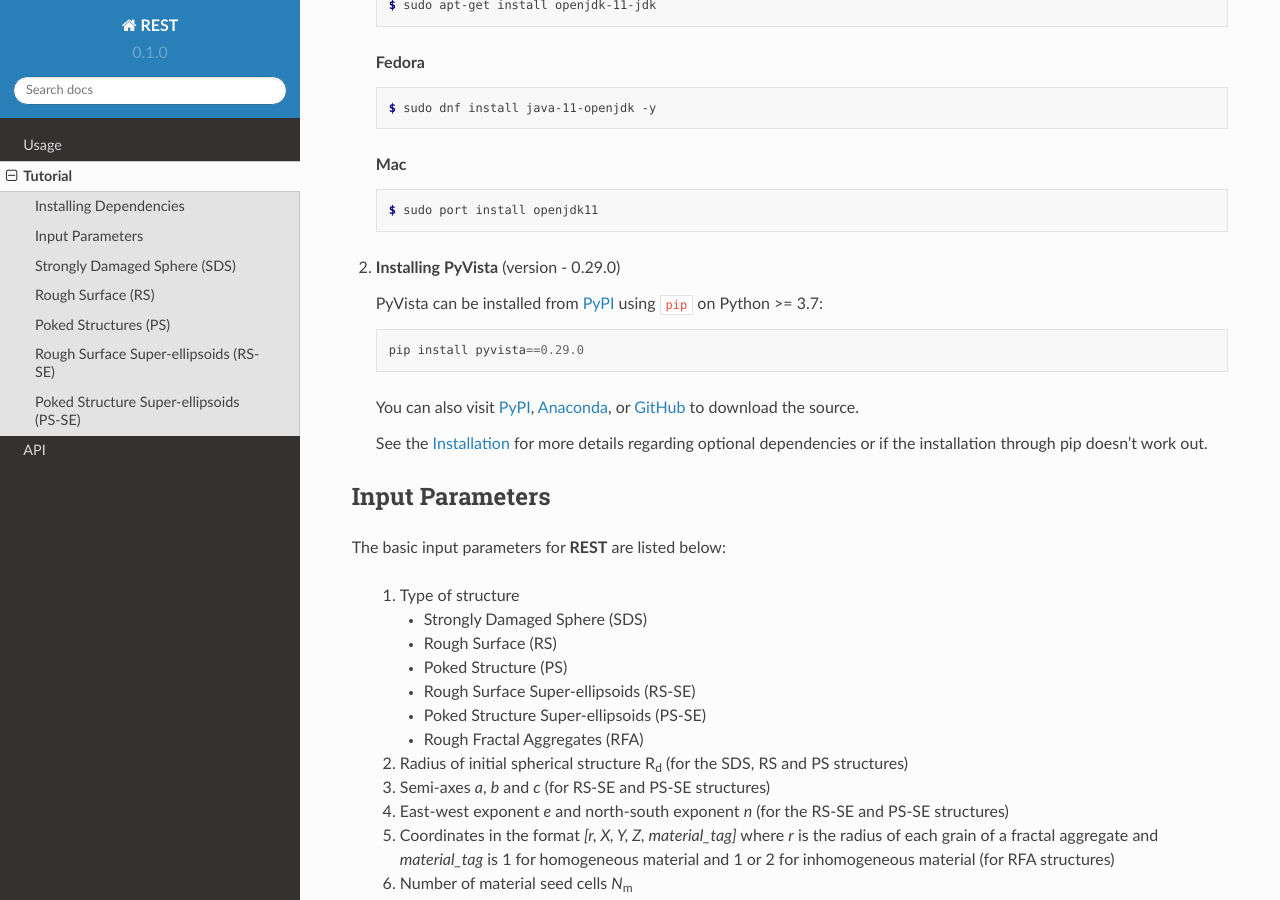
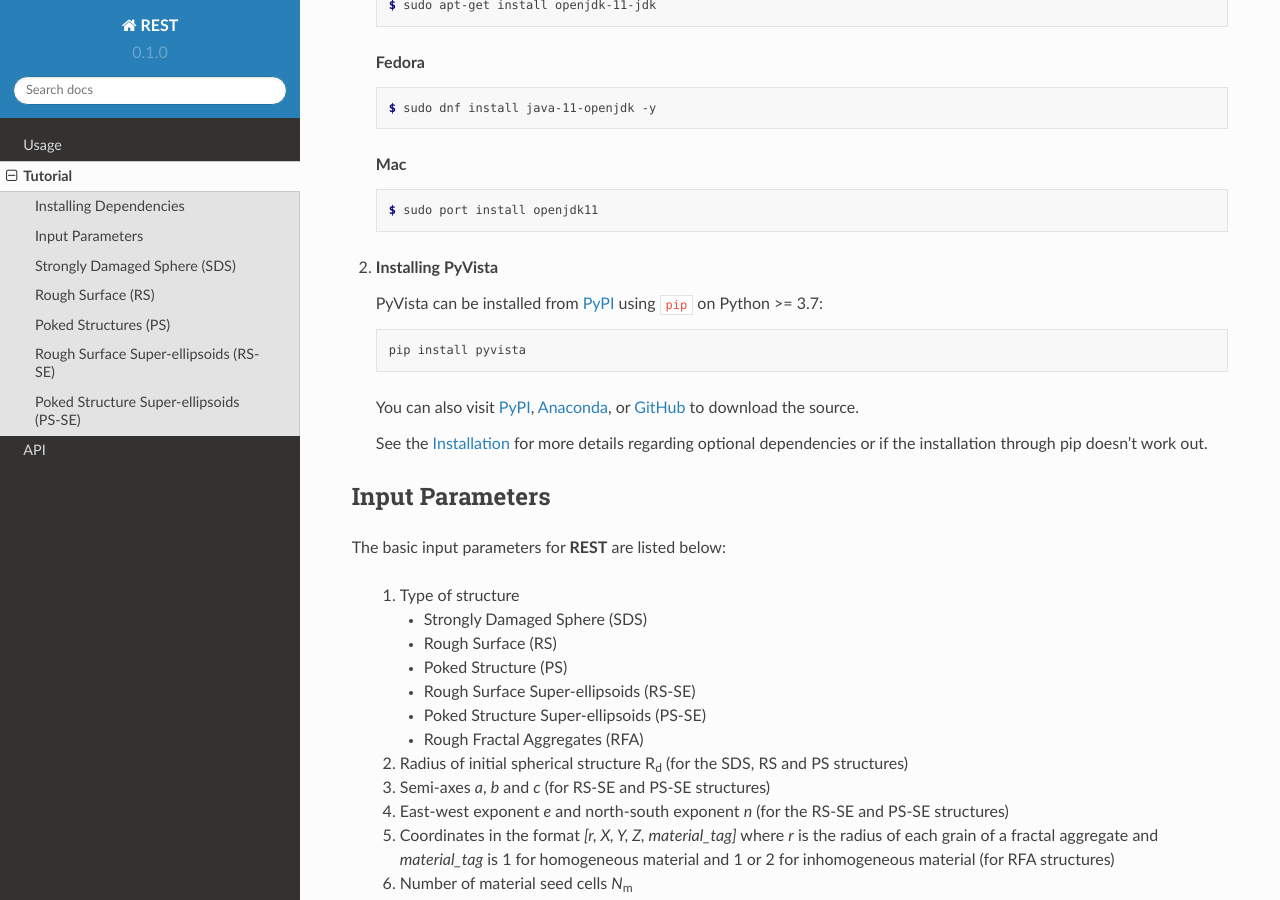
Before and after one commit to prithishh3/rtd-tutorial, a Sphinx documentation site: the page built from docs/source/tutorial.rst, in a window 1280 px wide and 900 px high, scrolled down 304 px. Built offline with Sphinx 7.4.7 and the Read the Docs theme 2.0.0, drawn with Linux system fonts in a browser that asks for light colours.

Commit message:
Update tutorial.rst

```diff
--- a/docs/source/tutorial.rst
+++ b/docs/source/tutorial.rst
@@ -26,12 +26,12 @@ Installing Dependencies
 
       $ sudo port install openjdk11
 
-2. **Installing PyVista** (version - 0.29.0)
+2. **Installing PyVista**
 
    PyVista can be installed from `PyPI <https://pypi.org/project/pyvista/>`_
    using ``pip`` on Python >= 3.7::
 
-      pip install pyvista==0.29.0
+      pip install pyvista
 
    You can also visit `PyPI <https://pypi.org/project/pyvista/>`_,
    `Anaconda <https://anaconda.org/conda-forge/pyvista>`_, or
```
